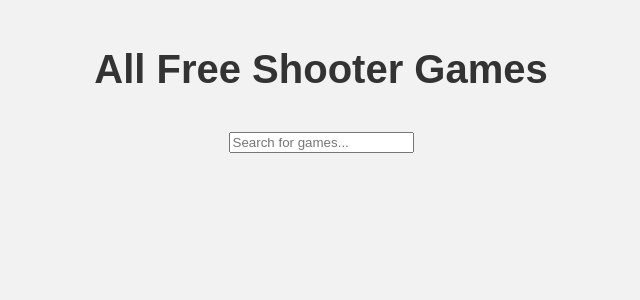
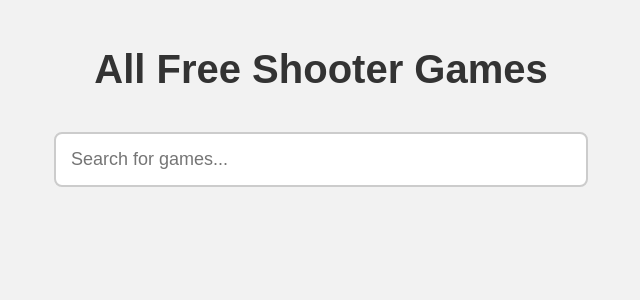
Before and after one commit to staten-island-tech/flask-api-project-davbk, a Flask app: page / in a window 1280 px wide. Shown: the top 300 px of the page, without its empty margins (319-959 px from the left). Run offline with Flask 3, Linux system fonts and the light colour scheme; data that the repository does not hold is empty.

Commit message:
Update style.css

```diff
--- a/Static/style.css
+++ b/Static/style.css
@@ -166,3 +166,22 @@ h3 {
 .game-details-link:hover {
   background-color: #0056b3;
 }
+
+.search-bar {
+  margin-bottom: 30px;
+  text-align: center;
+}
+
+#searchInput {
+  width: 50%;
+  padding: 15px;
+  font-size: 18px;
+  border-radius: 8px;
+  border: 2px solid #ccc;
+  outline: none;
+  transition: border 0.3s;
+}
+
+#searchInput:focus {
+  border-color: #4CAF50;
+}
```
